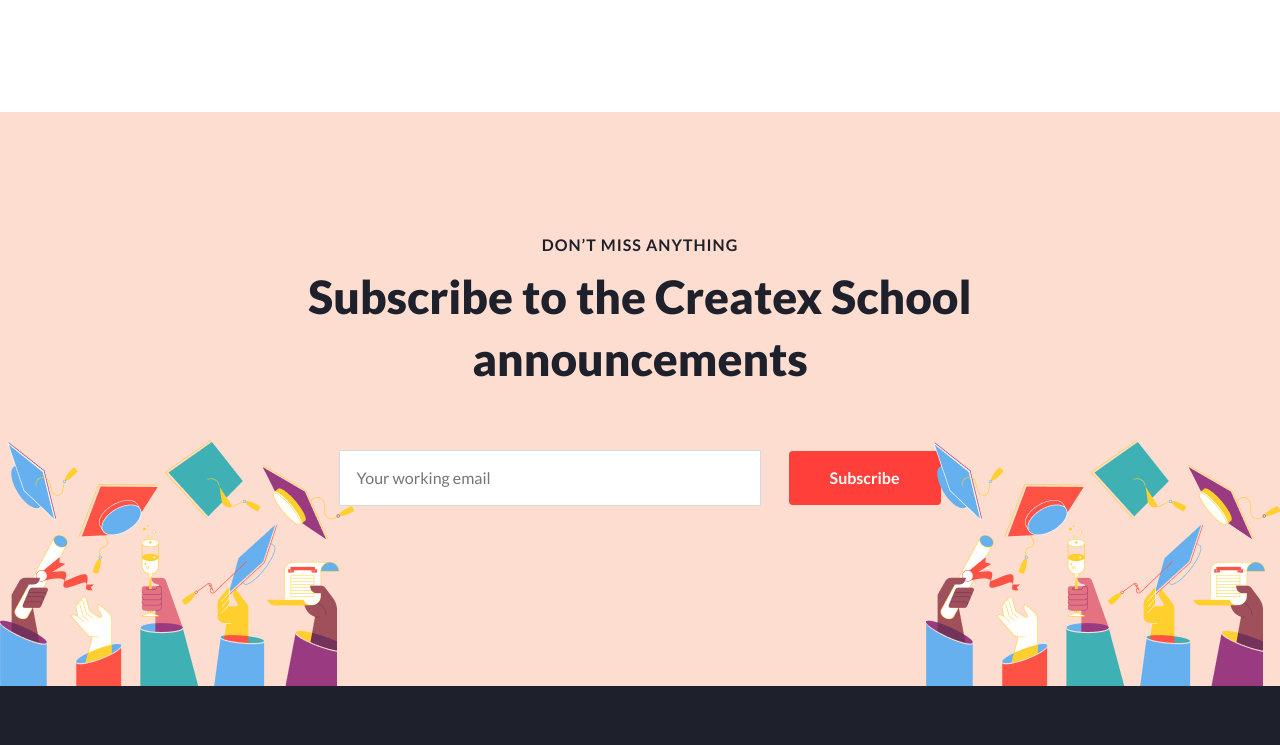
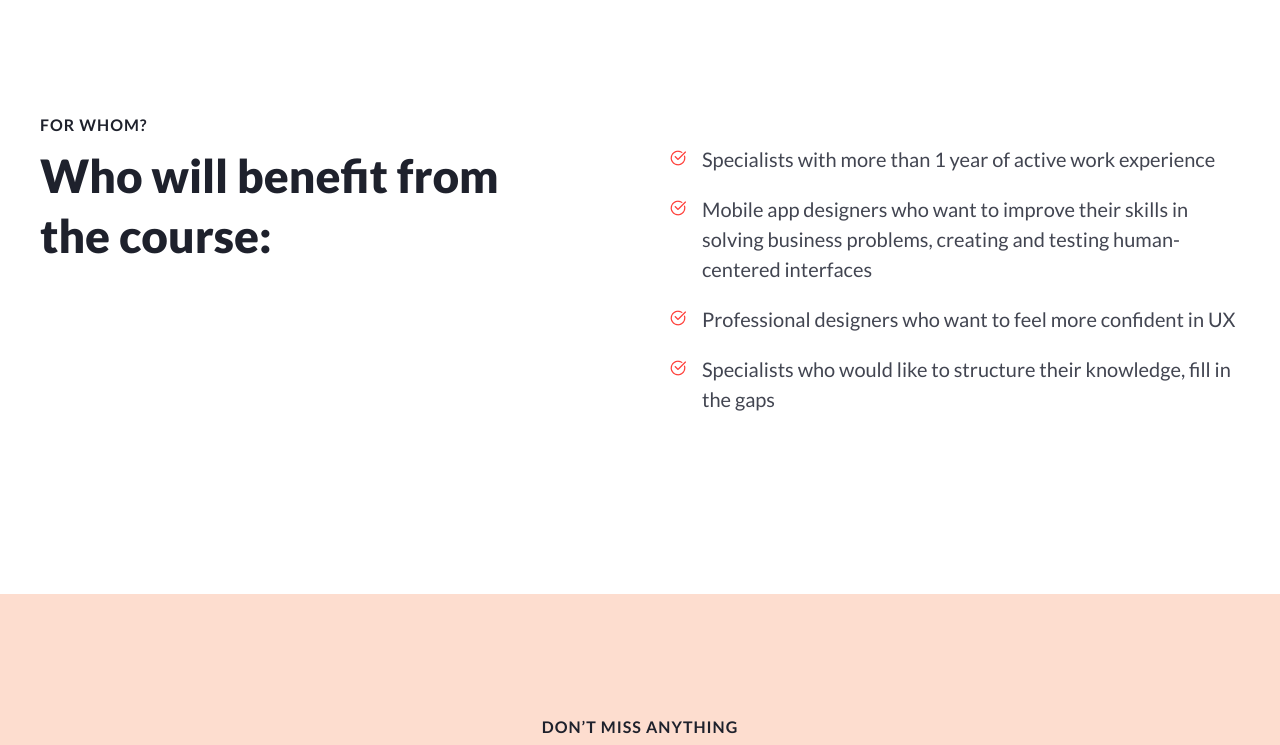
Before and after one commit to Weadmead/createx, a website: page app/course-single.html in a window 1280 px wide. Shown: the part 3050-3795 px from the top of the page. Drawn offline with nearby package versions, Linux system fonts and the light colour scheme; files that its build step writes are made by us from their sources.

Commit message:
added section course-benefits

```diff
--- a/app/course-single.html
+++ b/app/course-single.html
@@ -389,6 +389,43 @@
       </div>
     </section>
 
+    <section class="course-benefits">
+      <div class="container">
+        <div class="course-benefits__inner">
+          <div class="course-benefits__title-box">
+            <div class="course-benefits__suptitle">
+              For whom?
+            </div>
+            <div class="course-benefits__title">
+              Who will benefit from the course:
+            </div>
+          </div>
+          <ul class="course-benefits__list">
+            <li class="course-benefits__list-item">
+              <p>
+                Specialists with more than 1 year of active work experience
+              </p>
+            </li>
+            <li class="course-benefits__list-item">
+              <p>
+                Mobile app designers who want to improve their skills in solving business problems, creating and testing human-centered interfaces
+              </p>
+            </li>
+            <li class="course-benefits__list-item">
+              <p>
+                Professional designers who want to feel more confident in UX
+              </p>
+            </li>
+            <li class="course-benefits__list-item">
+              <p>
+                Specialists who would like to structure their knowledge, fill in the gaps
+              </p>
+            </li>
+          </ul>
+        </div>
+      </div>
+    </section>
+
   </main>
 
   <section class="subscribe">
--- a/app/scss/style.scss
+++ b/app/scss/style.scss
@@ -1800,4 +1800,56 @@
     }
 }
 
+.course-benefits {
+    &__inner {
+        display: flex;
+        justify-content: space-between;
+        padding-bottom: 180px;
+    }
+    &__title-box {
+        max-width: 500px;
+        width: 100%;
+        margin-right: 130px;
+    }
+    &__suptitle {
+        @extend %title-sup;
+        text-align: left;
+        max-width: 240px;
+        width: 100%;
+    }
+    &__title {
+        @extend %title;
+        text-align: left;
+
+    }
+    &__list {
+        max-width: 596px;
+        width: 100%;
+        margin-top: 32px;
+    }
+    &__list-item {
+        padding-left: 32px;
+        position: relative;
+        &::before {
+            content: "";
+            background-image: url(../images/about-icon.png);
+            background-repeat: no-repeat;
+            background-size: cover;
+            width: 16px;
+            height: 16px;
+            position: absolute;
+            left: 0;
+            top: 6px;
+        }
+        & + .course-benefits__list-item {
+            margin-top: 20px;
+        }
+        p {
+            font-size: 20px;
+            line-height: 30px;
+        }
+
+    }
+}
+
 @import 'media';
```
